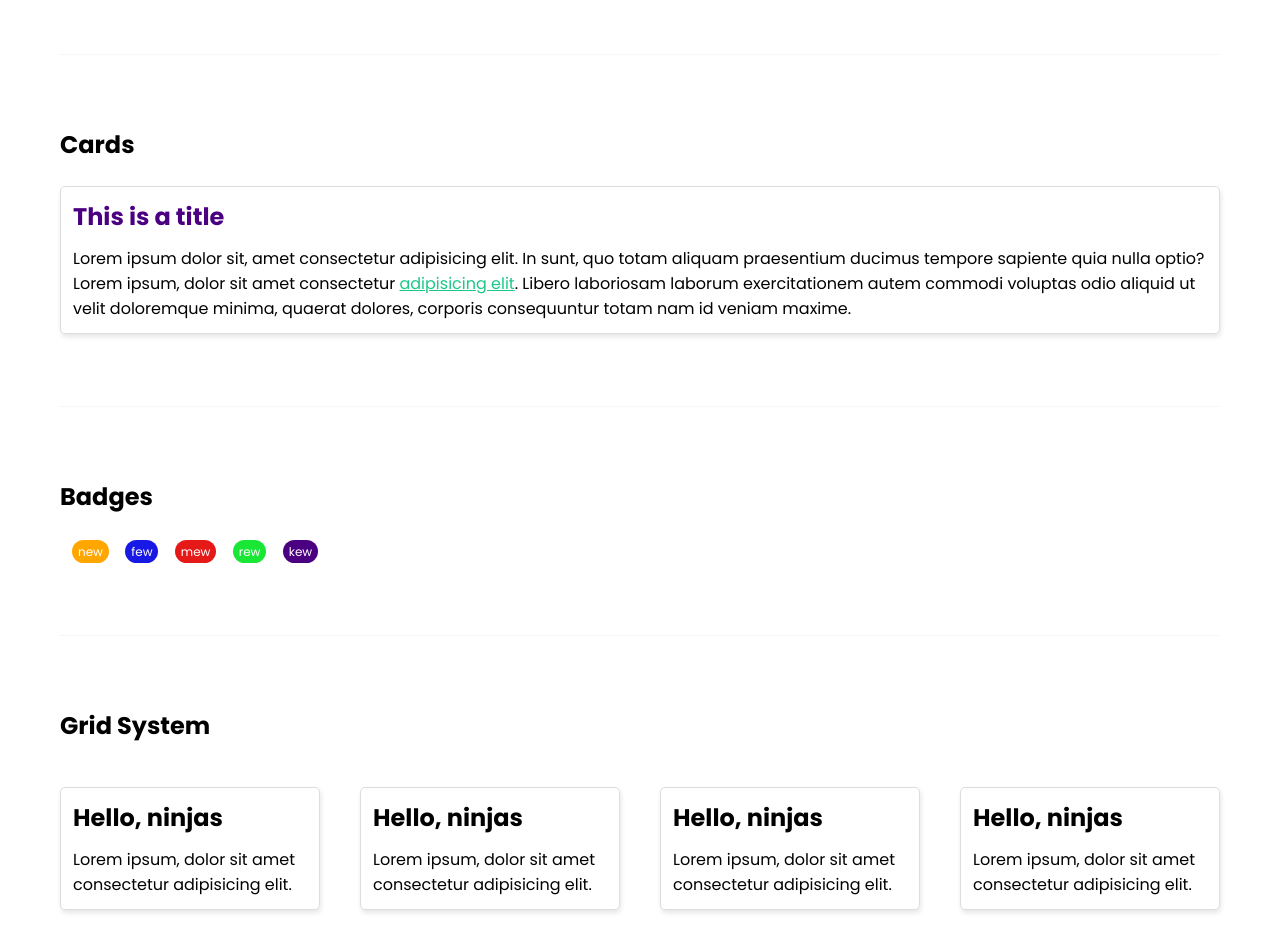
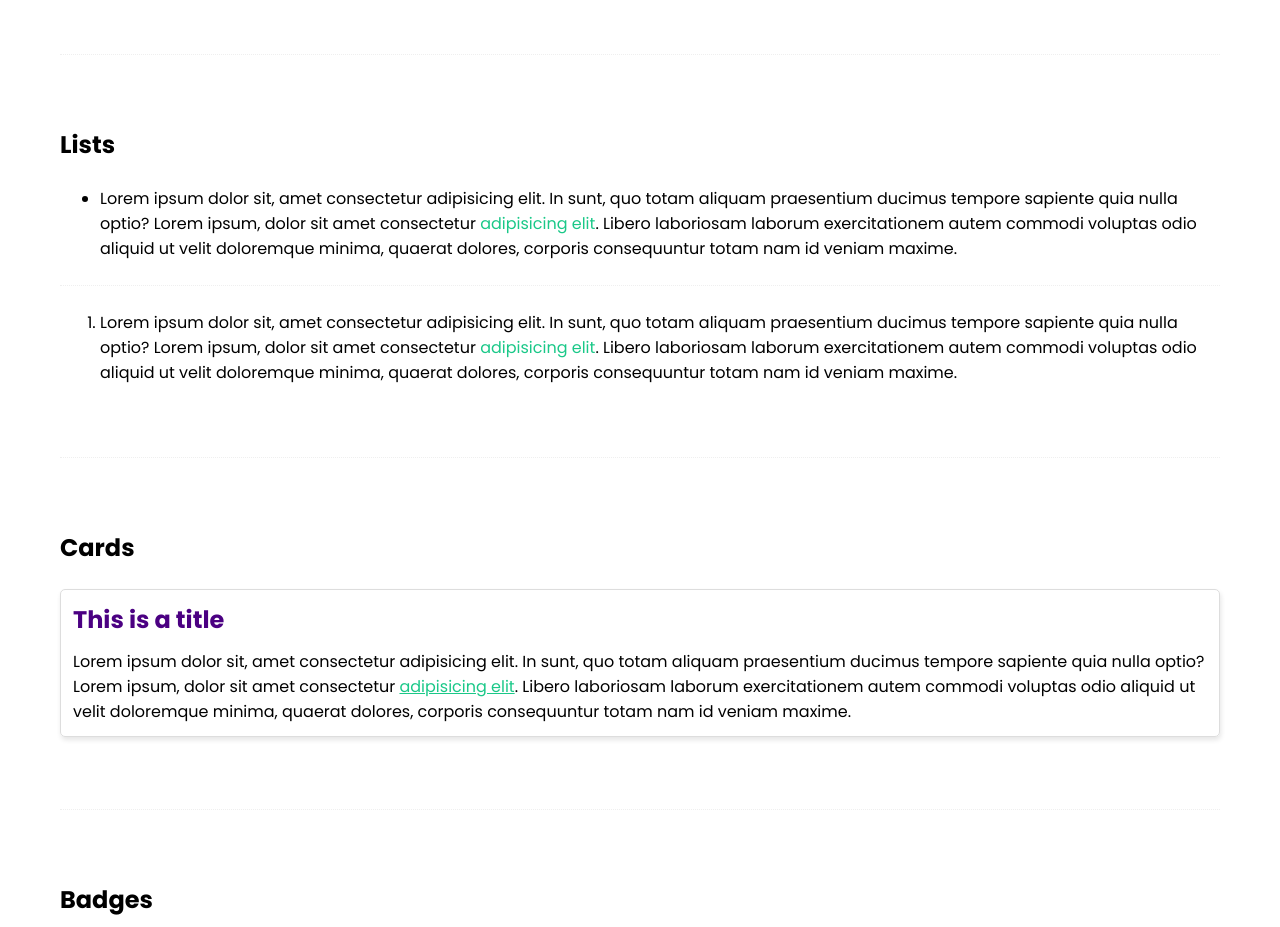
Before and after one commit to BruceArmstrong007/SASS, a website: page index.html in a window 1280 px wide. Shown: the part 1040-1967 px from the top of the page. Drawn offline with Linux system fonts and the light colour scheme.

Commit message:
added to npm

```diff
--- a/index.html
+++ b/index.html
@@ -28,7 +28,7 @@
       <span class="text-orange">orange text</span> |
       <span class="text-gray">gray text</span>
 
-      <br><br>
+      <br /><br />
 
       <span class="bg-primary text-white">bg primary</span> |
       <span class="bg-secondary text-white">bg secondary</span> |
@@ -42,7 +42,7 @@
       <span class="bg-orange text-white">bg orange</span> |
       <span class="bg-gray text-white">bg gray</span> |
 
-      <br><br>
+      <br /><br />
 
       <span class="bg-primary-dark-8 text-white">primary dark 8</span> |
       <span class="bg-primary-dark-6 text-white">primary dark 6</span> |
@@ -54,10 +54,10 @@
       <span class="bg-primary-light-6 text-white">primary light 6</span> |
       <span class="bg-primary-light-8 text-white">primary light 8</span> |
 
-      <br><br>
+      <br /><br />
       <a href="#" class="text-primary text-hover-orange-light-1">hover me</a>
 
-      <hr class="mt-4 mb-4">
+      <hr class="mt-4 mb-4" />
 
       <!-- font sizes -->
       <h2 class="mb-2">Font Sizes</h2>
@@ -67,7 +67,7 @@
       <div class="font-xl">this is extra large font</div>
       <div class="font-xxl">this is extra, extra large font</div>
 
-      <hr class="mt-4 mb-4">
+      <hr class="mt-4 mb-4" />
 
       <!-- buttons -->
       <h2 class="mb-2">Buttons</h2>
@@ -76,20 +76,59 @@
       <a href="#" class="btn-secondary text-white">click me</a>
       <a href="#" class="btn-error text-white">click me</a>
       <a href="#" class="btn-info">click me</a>
-      <a href="#" class="btn-outlined-purple text-purple text-hover-white">click me</a>
-      <a href="#" class="btn-outlined-orange text-orange text-hover-white">click me</a>
+      <a href="#" class="btn-outlined-purple text-purple text-hover-white"
+        >click me</a
+      >
+      <a href="#" class="btn-outlined-orange text-orange text-hover-white"
+        >click me</a
+      >
       <a href="#" class="btn-complement-purple">click me</a>
       <a href="#" class="btn-complement-primary">click me</a>
 
-      <hr class="mt-4 mb-4">
+      <hr class="mt-4 mb-4" />
+
+      <!-- Lists -->
+      <h2 class="mb-2">Lists</h2>
+      <ul>
+        <li >
+          Lorem ipsum dolor sit, amet consectetur adipisicing elit. In sunt, quo
+          totam aliquam praesentium ducimus tempore sapiente quia nulla optio?
+          Lorem ipsum, dolor sit amet consectetur
+          <a href="">adipisicing elit</a>. Libero laboriosam laborum
+          exercitationem autem commodi voluptas odio aliquid ut velit doloremque
+          minima, quaerat dolores, corporis consequuntur totam nam id veniam
+          maxime.
+        </li>
+      </ul>
+      <hr class="mt-2 mb-2" />
+      <ol>
+        <li >
+          Lorem ipsum dolor sit, amet consectetur adipisicing elit. In sunt, quo
+          totam aliquam praesentium ducimus tempore sapiente quia nulla optio?
+          Lorem ipsum, dolor sit amet consectetur
+          <a href="">adipisicing elit</a>. Libero laboriosam laborum
+          exercitationem autem commodi voluptas odio aliquid ut velit doloremque
+          minima, quaerat dolores, corporis consequuntur totam nam id veniam
+          maxime.
+        </li>
+      </ol>
+      <hr class="mt-4 mb-4" />
 
       <!-- cards -->
       <h2 class="mb-2">Cards</h2>
       <div class="card">
         <h1 class="card-title">This is a title</h1>
-        <p class="card-body">Lorem ipsum dolor sit, amet consectetur adipisicing elit. In sunt, quo totam aliquam praesentium ducimus tempore sapiente quia nulla optio? Lorem ipsum, dolor sit amet consectetur <a href="">adipisicing elit</a>. Libero laboriosam laborum exercitationem autem commodi voluptas odio aliquid ut velit doloremque minima, quaerat dolores, corporis consequuntur totam nam id veniam maxime.</p>
+        <p class="card-body">
+          Lorem ipsum dolor sit, amet consectetur adipisicing elit. In sunt, quo
+          totam aliquam praesentium ducimus tempore sapiente quia nulla optio?
+          Lorem ipsum, dolor sit amet consectetur
+          <a href="">adipisicing elit</a>. Libero laboriosam laborum
+          exercitationem autem commodi voluptas odio aliquid ut velit doloremque
+          minima, quaerat dolores, corporis consequuntur totam nam id veniam
+          maxime.
+        </p>
       </div>
-      <hr class="mt-4 mb-4">
+      <hr class="mt-4 mb-4" />
 
       <!-- badges -->
       <h2 class="mb-2">Badges</h2>
@@ -99,7 +138,7 @@
       <span class="badge-green text-white ml-1">rew</span>
       <span class="badge-primary text-white ml-1">kew</span>
 
-      <hr class="mt-4 mb-4">
+      <hr class="mt-4 mb-4" />
 
       <!-- grid system -->
       <h2 class="mb-2">Grid System</h2>
@@ -107,47 +146,70 @@
         <div class="col-12-xs col-5-sm col-3-xl">
           <div class="card">
             <h3 class="card-title">Hello, ninjas</h3>
-            <p class="card-body">Lorem ipsum, dolor sit amet consectetur adipisicing elit.</p>
+            <p class="card-body">
+              Lorem ipsum, dolor sit amet consectetur adipisicing elit.
+            </p>
           </div>
         </div>
         <div class="col-12-xs col-5-sm col-3-xl">
           <div class="card">
             <h3 class="card-title">Hello, ninjas</h3>
-            <p class="card-body">Lorem ipsum, dolor sit amet consectetur adipisicing elit.</p>
+            <p class="card-body">
+              Lorem ipsum, dolor sit amet consectetur adipisicing elit.
+            </p>
           </div>
         </div>
         <div class="col-12-xs col-5-sm col-3-xl">
           <div class="card">
             <h3 class="card-title">Hello, ninjas</h3>
-            <p class="card-body">Lorem ipsum, dolor sit amet consectetur adipisicing elit.</p>
+            <p class="card-body">
+              Lorem ipsum, dolor sit amet consectetur adipisicing elit.
+            </p>
           </div>
         </div>
         <div class="col-12-xs col-5-sm col-3-xl">
           <div class="card">
             <h3 class="card-title">Hello, ninjas</h3>
-            <p class="card-body">Lorem ipsum, dolor sit amet consectetur adipisicing elit.</p>
+            <p class="card-body">
+              Lorem ipsum, dolor sit amet consectetur adipisicing elit.
+            </p>
           </div>
         </div>
       </div>
 
-      <hr class="mt-4 mb-4">
+      <hr class="mt-4 mb-4" />
 
       <!-- utilities -->
       <h2>Using Utilities</h2>
       <div class="mt-2 text-orange-dark-2 bg-orange-light-5 p-2 br-xs">
-        <p>Lorem ipsum dolor sit amet consectetur adipisicing elit. Dolores, perspiciatis!</p>
+        <p>
+          Lorem ipsum dolor sit amet consectetur adipisicing elit. Dolores,
+          perspiciatis!
+        </p>
       </div>
       <div class="mt-2 text-secondary-dark-2 bg-secondary-light-5 p-2 br-lg">
-        <p>Lorem ipsum dolor sit amet consectetur adipisicing elit. Dolores, perspiciatis!</p>
+        <p>
+          Lorem ipsum dolor sit amet consectetur adipisicing elit. Dolores,
+          perspiciatis!
+        </p>
       </div>
-      <div class="display-i-b bg-purple text-white o-10 mt-3 mr-3 p-2">opacity 10</div>
-      <div class="display-i-b bg-purple text-white o-30 mt-3 mr-3 p-2">opacity 30</div>
-      <div class="display-i-b bg-purple text-white o-50 mt-3 mr-3 p-2">opacity 50</div>
-      <div class="display-i-b bg-purple text-white o-70 mt-3 mr-3 p-2">opacity 70</div>
-      <div class="display-i-b bg-purple text-white o-90 mt-3 mr-3 p-2">opacity 90</div>
+      <div class="display-i-b bg-purple text-white o-10 mt-3 mr-3 p-2">
+        opacity 10
+      </div>
+      <div class="display-i-b bg-purple text-white o-30 mt-3 mr-3 p-2">
+        opacity 30
+      </div>
+      <div class="display-i-b bg-purple text-white o-50 mt-3 mr-3 p-2">
+        opacity 50
+      </div>
+      <div class="display-i-b bg-purple text-white o-70 mt-3 mr-3 p-2">
+        opacity 70
+      </div>
+      <div class="display-i-b bg-purple text-white o-90 mt-3 mr-3 p-2">
+        opacity 90
+      </div>
 
-      <hr class="mt-4 mb-4">
-
+      <hr class="mt-4 mb-4" />
     </div>
   </body>
 </html>
```
Also changed, not shown: package.json (+303 -3 lines), 1 other file.
